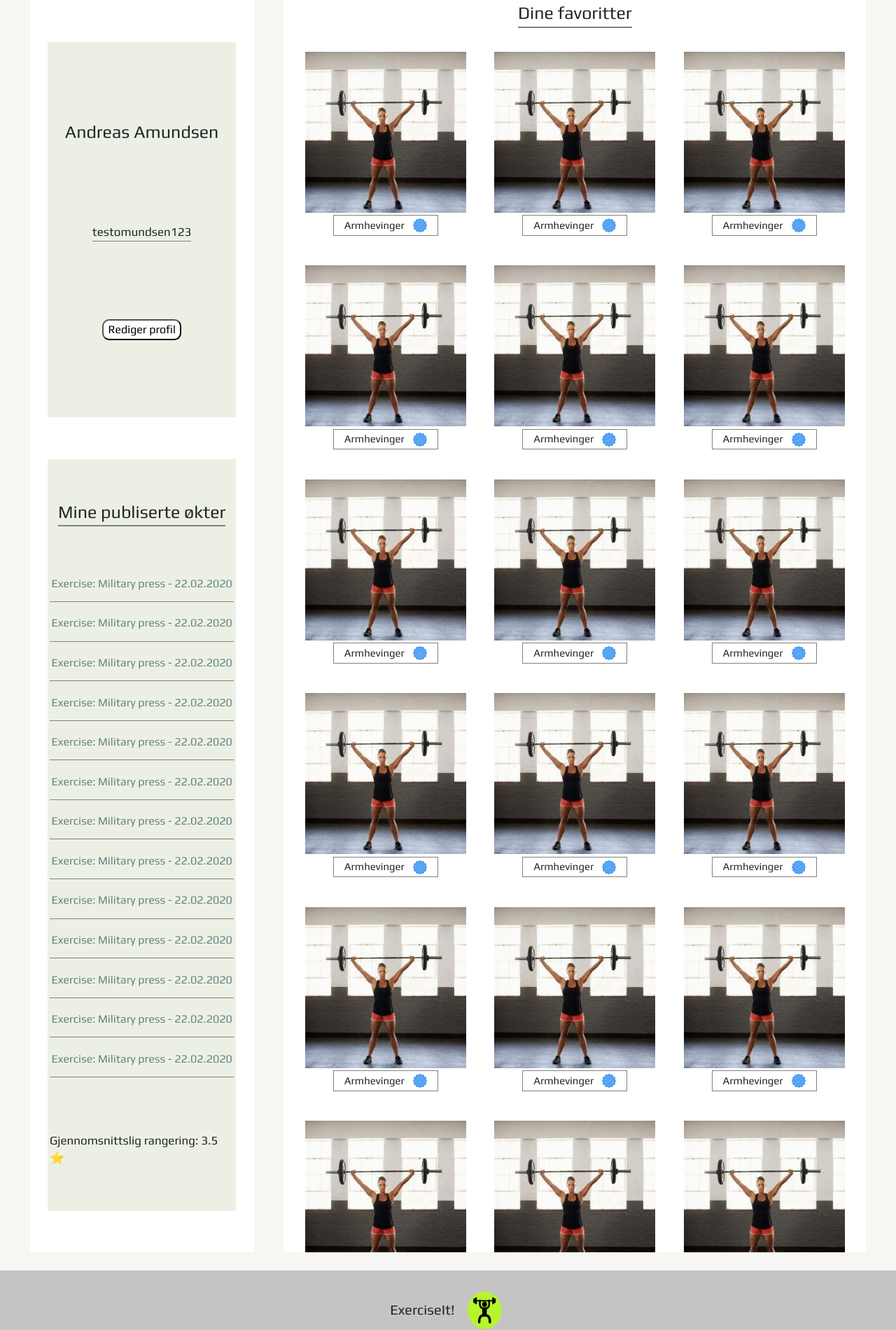
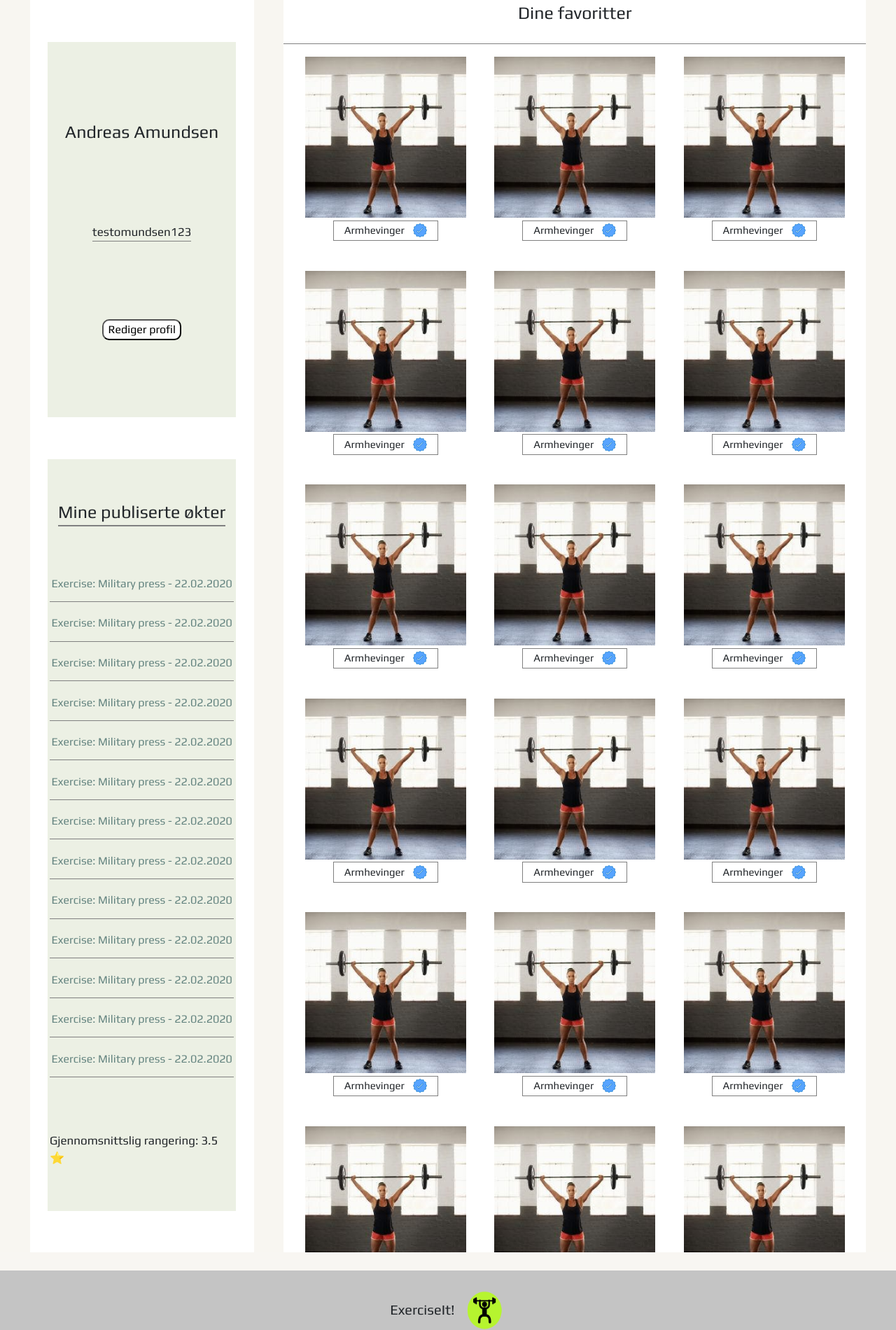
Before and after one commit to sigrunnu/programvareutviklingV2020, a Django app: page /profile/ in a window 1280 px wide. Shown: the part 112-2012 px from the top of the page at 70% size. Run offline with Django 3.2, Linux system fonts and the light colour scheme; some libraries are stand-ins or nearby versions.

Commit message:
Made changes to border bottom om 'Dine favoritter' text field

```diff
--- a/profile_page/static/profile_page/profile_view.css
+++ b/profile_page/static/profile_page/profile_view.css
@@ -152,25 +152,29 @@
 
     justify-content: space-evenly;
 
+
+
     flex-wrap: wrap;
 
     overflow-x: auto;
 
     min-width: 100%;
 
+    margin-top: 3%;
     padding-top: 2%;
+
+    border: 1px none grey;
+    border-top-style: solid;
 
 
 }
 
 #profile_favouritesTitle  {
     font-size: 25px;
-    border: 2px none grey;
-    border-bottom-style: solid;
 
     width: auto;
 
-    margin-bottom: 2%;
+
 }
 
 #profile_favouritesContainer > div {
```
